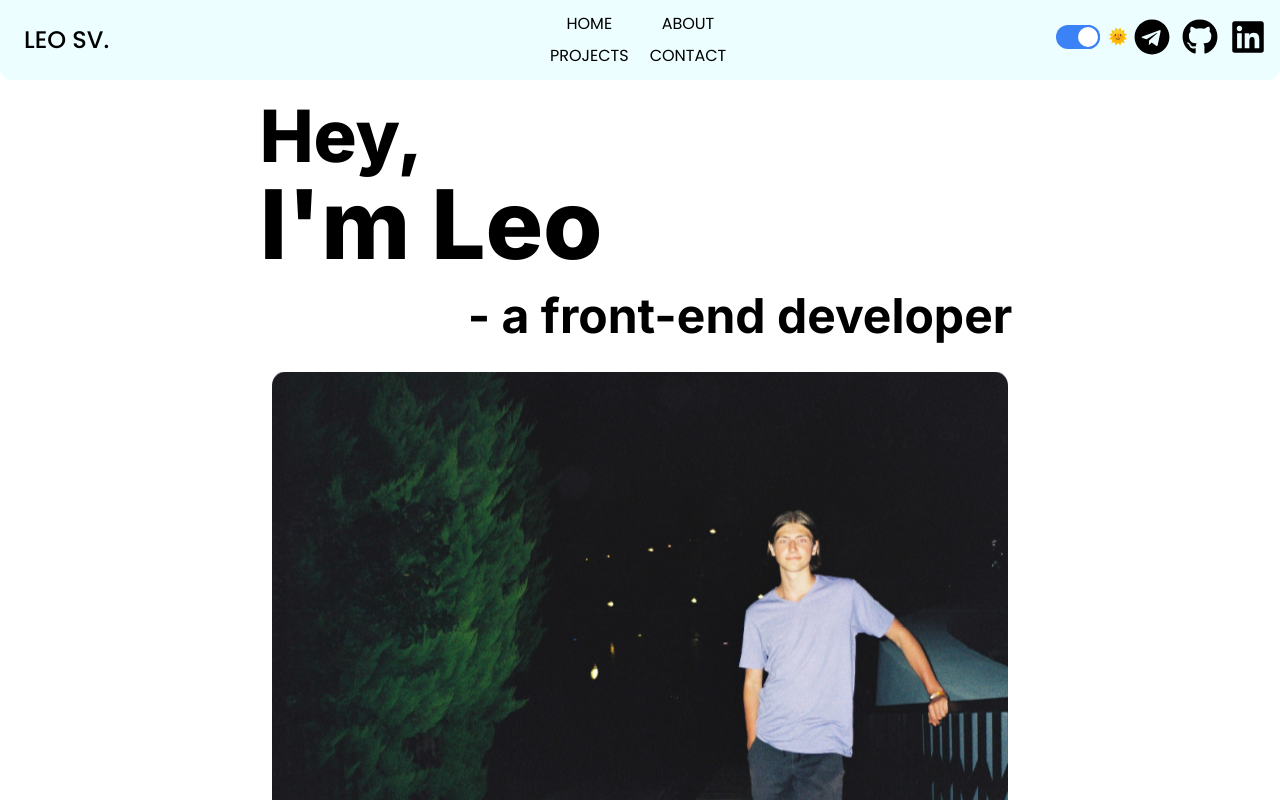
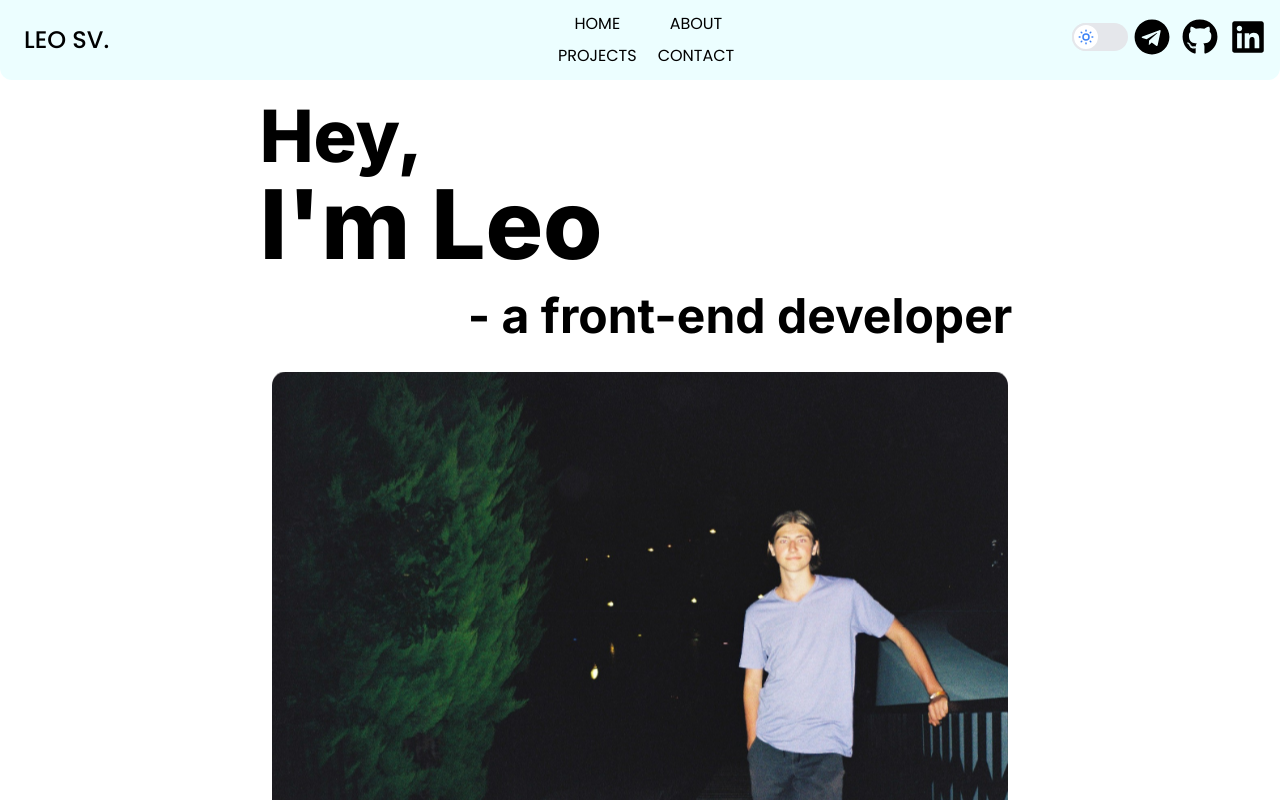
Before and after one commit to leonjretr/portfolio-react, a React (Vite) app: page / in a window 1280 px wide. Shown: the top 800 px of the page. Built offline with nearby package versions, Linux system fonts and the light colour scheme; no server answers.

Commit message:
Fixed: improved theme toggle

```diff
--- a/src/components/toggle/ThemeToggle.tsx
+++ b/src/components/toggle/ThemeToggle.tsx
@@ -1,8 +1,10 @@
 import {motion} from "framer-motion";
 import {useEffect, useState} from "react";
+import { LuSunMedium } from "react-icons/lu";
+import { IoMoonOutline } from "react-icons/io5";
 
 const ThemeToggle = () => {
-    const [checked, setChecked] = useState(true);
+    const [checked, setChecked] = useState(false);
     const [theme, setTheme] = useState<'light' | 'dark'>(
         localStorage.getItem('theme') === 'dark' ? 'dark' : 'light'
     );
@@ -32,32 +34,34 @@ const ThemeToggle = () => {
                 />
                 {checked ? (
                     <div className={"flex items-center"}>
-                        <div className={"relative w-11 h-6 bg-blue-500 rounded-full"}>
+                        <div className={"relative w-14 h-7 bg-gray-500 rounded-full"}>
                             <motion.div
-                                className="relative w-6 h-6 border-2 border-blue-500 bg-white rounded-full"
+                                className="relative w-7 h-7 border-2 border-gray-500 bg-gray-700 rounded-full"
                                 layout
-                                animate={{x: 20}} transition={{
+                                animate={{x: 26.5}} transition={{
                                 type: "spring",
                                 stiffness: 700,
                                 damping: 30
-                            }}>
+                            }}><div className={"m-0.3"}><IoMoonOutline className={"text-white text-lg"}/></div>
                             </motion.div>
                         </div>
-                        <span className="ms-2 text-base font-medium font-poppinsFont text-black">🌞</span>
+                        {/*<span className="ms-2 text-base font-medium font-poppinsFont text-black">🌞</span>*/}
                     </div>
                 ) : (
                     <div className={"flex items-center"}>
-                        <div className={"relative w-11 h-6 bg-gray-200 rounded-full dark:bg-neutral-600"}>
-                            <motion.div className="relative w-6 h-6 bg-white border-2 rounded-full"
+                        <div className={"relative w-14 h-7 bg-gray-200 rounded-full dark:bg-neutral-600"}>
+                            <motion.div className="relative w-7 h-7 bg-white border-2 rounded-full flex items-center"
                                         layout
                                         animate={{x: 0}} transition={{
                                 type: "spring",
                                 stiffness: 700,
                                 damping: 30
                             }}>
+                                <div className={"absolute m-0.25"}><LuSunMedium
+                                    className={"text-blue-500 text-lg text-center"}/></div>
                             </motion.div>
                         </div>
-                        <span className="ms-2 text-base font-medium font-poppinsFont text-black">🌙</span>
+                        {/*<span className="ms-2 text-base font-medium font-poppinsFont text-black">🌙</span>*/}
                     </div>
                 )}
 
--- a/tailwind.config.js
+++ b/tailwind.config.js
@@ -7,6 +7,11 @@ export default {
     ],
     theme: {
         extend: {
+            margin: {
+                "0.2": "0.125rem",
+                "0.25":"0.175rem",
+                "0.3": "0.2rem",
+            },
             fontFamily: {
                 niceFont: ['Lora'],
                 niceFontSec: ['Merriweather'],
@@ -16,10 +21,10 @@ export default {
             },
             colors: {
                 mainColor: "#e5e7eb",
-                greenNew:"#50B9A6",
-                greenDark:"#29665B",
-                amateurColor:"#F4BB44",
-                bgDarkColor:"#221F1F",
+                greenNew: "#50B9A6",
+                greenDark: "#29665B",
+                amateurColor: "#F4BB44",
+                bgDarkColor: "#221F1F",
             },
             spacing: {
                 "88": "22rem",
@@ -34,8 +39,8 @@ export default {
                 'mob2': '450px',
                 'mob3': '540px'
             },
-            fontSize:{
-                xxs:"0.5rem"
+            fontSize: {
+                xxs: "0.5rem"
             }
         },
     },
```
Also changed, not shown: src/components/menus/Hamburger.tsx (+0 -55 lines).
